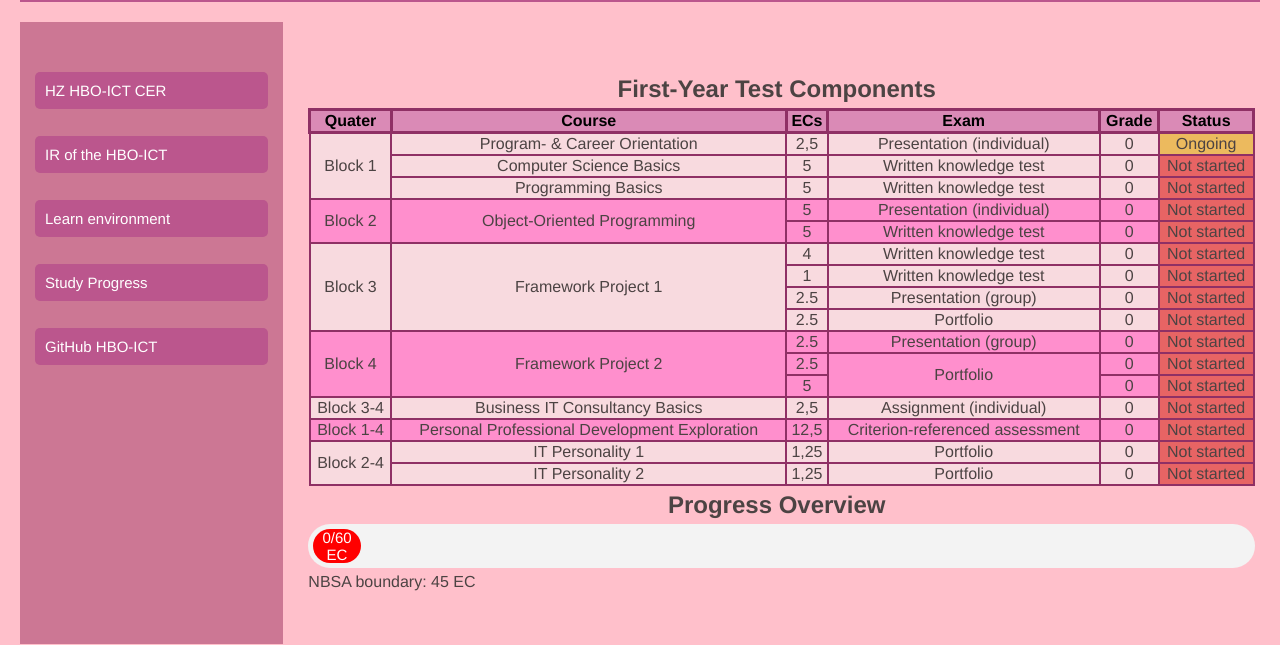
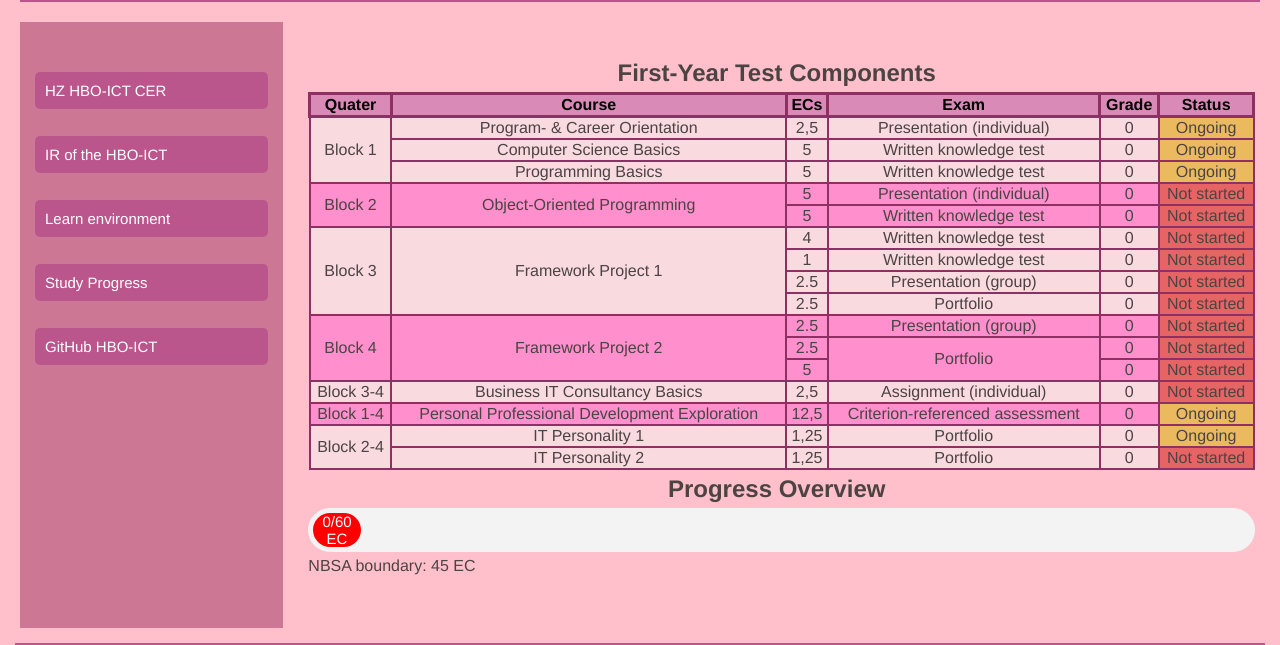
Before and after one commit to mirka175/geor0027.github.io, a website: page html/dashboard.html in a window 1280 px wide. Shown: the part 127-772 px from the top of the page. Drawn offline with Linux system fonts and the light colour scheme.

Commit message:
Final commit

```diff
--- a/css/dashboard.css
+++ b/css/dashboard.css
@@ -36,6 +36,7 @@ th{
 
 .progress-bar {
     background-color: red;
+    width: 5%;
     font-size: 15px;
     text-align: center;
     color: white;
--- a/css/style.css
+++ b/css/style.css
@@ -28,7 +28,7 @@ header {
 }
 
 main {
-    padding: 3em 0 3em 0;
+    padding: 2em 0 3em 0;
     flex: 5 5 150px;
 }
 
--- a/html/dashboard.html
+++ b/html/dashboard.html
@@ -69,7 +69,7 @@
                             <td>5</td>
                             <td>Written knowledge test</td>
                             <td>0</td>
-                            <td style="background-color: rgb(231, 100, 100);">Not started</td>
+                            <td style="background-color: rgb(236, 186, 94);">Ongoing</td>
                         </tr>
                         <tr class="block1">
                             <!---->
@@ -77,7 +77,7 @@
                             <td>5</td>
                             <td>Written knowledge test</td>
                             <td>0</td>
-                            <td style="background-color: rgb(231, 100, 100);">Not started</td>
+                            <td style="background-color: rgb(236, 186, 94);">Ongoing</td>
                         </tr>
 
 
@@ -174,7 +174,7 @@
                             <td>12,5</td>
                             <td>Criterion-referenced assessment</td>
                             <td>0</td>
-                            <td style="background-color: rgb(231, 100, 100);">Not started</td>
+                            <td style="background-color: rgb(236, 186, 94);">Ongoing</td>
                         </tr>
 
                         <tr class="block1">
@@ -183,7 +183,7 @@
                             <td>1,25</td>
                             <td>Portfolio</td>
                             <td>0</td>
-                            <td style="background-color: rgb(231, 100, 100);">Not started</td>
+                            <td style="background-color: rgb(236, 186, 94);">Ongoing</td>
                         </tr>
                         <tr class="block1">
                             <!-- -->
@@ -198,7 +198,7 @@
                 <article>
                     <h2>Progress Overview</h2>
                     <div class="progress">
-                        <div class="progress-bar" style="width: 5%;">0/60 EC</div>
+                        <div class="progress-bar">0/60 EC</div>
                     </div>
                     <p>NBSA boundary: 45 EC</p>
                 </article>
```
Also changed, not shown: html/articles/studyChoice.html (+8 -9 lines), index.html (+5 -8 lines), 1 other file.
